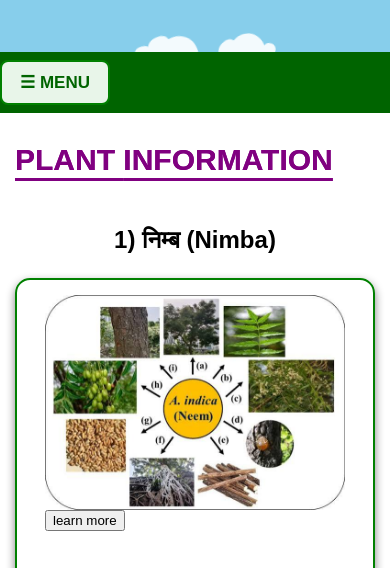
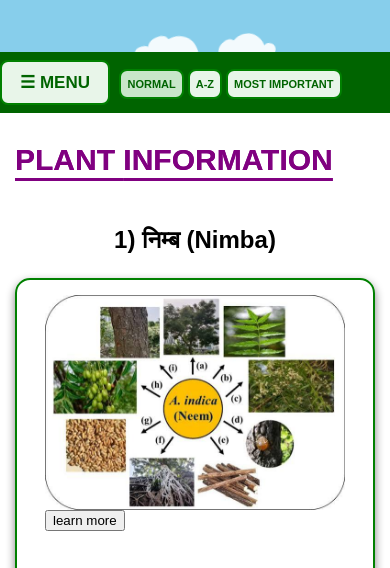
Before and after one commit to Krishna692006/herbal-plant-explorer, a plain HTML site: page index.html in a window 390 px wide. Shown: the part 197-765 px from the top of the page. Drawn offline with Linux system fonts and the light colour scheme.

Commit message:
Update index.html

```diff
--- a/index.html
+++ b/index.html
@@ -113,6 +113,31 @@ h1 {
     font-weight: bold;
     cursor: pointer;
     margin: 0;
+}
+
+.arrangement-container {
+    display: inline-flex;
+    align-items: center;
+    gap: 6px;
+    margin-left: 8px;
+    vertical-align: middle;
+    flex-wrap: wrap;
+}
+
+.arrangement-button {
+    background: #e8f5e9;
+    color: darkgreen;
+    border: 2px solid green;
+    border-radius: 8px;
+    padding: 9px 10px;
+    font-size: 13px;
+    font-weight: bold;
+    cursor: pointer;
+}
+
+.arrangement-button:hover,
+.arrangement-button.active {
+    background: #c8e6c9;
 }
 
 .menu-list {
@@ -374,6 +399,17 @@ h3 {
         overflow-y: auto;
     }
 
+    .arrangement-container {
+        margin-left: 5px;
+        gap: 4px;
+        max-width: calc(100% - 95px);
+    }
+
+    .arrangement-button {
+        padding: 7px 6px;
+        font-size: 11px;
+    }
+
     .menu-list a {
         padding: 8px;
         font-size: 14px;
@@ -671,6 +707,42 @@ function showMedicine(groupId, medicineId) {
     }
 }
 
+
+
+function arrangePlants(type, button) {
+
+    let row = document.querySelector(".plants-row");
+    let plants = Array.from(row.querySelectorAll(".plant-section"));
+
+    if (type === "normal") {
+        plants.sort((a, b) =>
+            Number(a.dataset.normal) - Number(b.dataset.normal)
+        );
+    }
+
+    if (type === "alphabetical") {
+        plants.sort((a, b) =>
+            a.dataset.name.localeCompare(b.dataset.name)
+        );
+    }
+
+    if (type === "important") {
+        plants.sort((a, b) =>
+            Number(a.dataset.importance) - Number(b.dataset.importance)
+        );
+    }
+
+    plants.forEach(plant => row.appendChild(plant));
+
+    document.querySelectorAll(".arrangement-button").forEach(btn => {
+        btn.classList.remove("active");
+    });
+
+    if (button) {
+        button.classList.add("active");
+    }
+}
+
 </script>
 
 </head>
@@ -713,6 +785,12 @@ onclick="toggleSection('main-menu')">
 ☰ MENU
 </button>
 
+<div class="arrangement-container">
+<button class="arrangement-button active" onclick="arrangePlants('normal', this)">NORMAL</button>
+<button class="arrangement-button" onclick="arrangePlants('alphabetical', this)">A-Z</button>
+<button class="arrangement-button" onclick="arrangePlants('important', this)">MOST IMPORTANT</button>
+</div>
+
 <div id="main-menu" class="menu-list">
 
 <a href="#plant-information">
@@ -1131,7 +1209,7 @@ CONTACT
      1. NEEM
 ===================================================== -->
 
-<div class="plant-section">
+<div class="plant-section" data-normal="1" data-name="Nimba" data-importance="1">
 
 <h3 id="neem">
 1) निम्ब (Nimba)
@@ -1383,7 +1461,7 @@ External application is traditionally associated with local antimicrobial and so
      2. HARIDRA
 ===================================================== -->
 
-<div class="plant-section">
+<div class="plant-section" data-normal="2" data-name="Haridra" data-importance="2">
 
 <h3 id="haridra">
 2) हरिद्रा (Haridra)
@@ -1635,7 +1713,7 @@ Haridra is studied for antioxidant and anti-inflammatory activity, while traditi
      3. GUDUCHI
 ===================================================== -->
 
-<div class="plant-section">
+<div class="plant-section" data-normal="3" data-name="Guduchi" data-importance="3">
 
 <h3 id="guduchi">
 3) गुडूची (Guduchi)
@@ -1887,7 +1965,7 @@ Guduchi is studied for antioxidant and immune-system-related activity and has lo
      4. CHAKOTRA
 ===================================================== -->
 
-<div class="plant-section">
+<div class="plant-section" data-normal="4" data-name="Chakotra" data-importance="6">
 
 <h3 id="chakotra">
 4) चक्रोत (Chakotra)
@@ -2139,7 +2217,7 @@ Different plant parts provide vitamin C, flavonoids and other citrus phytochemic
      5. SADABAHAR
 ===================================================== -->
 
-<div class="plant-section">
+<div class="plant-section" data-normal="5" data-name="Sadabahar" data-importance="4">
 
 <h3 id="sadabahar">
 5) सदाबहार (Sadabahar)
@@ -2391,7 +2469,7 @@ The plant is particularly important because its alkaloids have demonstrated sign
      6. BANANA
 ===================================================== -->
 
-<div class="plant-section">
+<div class="plant-section" data-normal="6" data-name="Kadali" data-importance="5">
 
 <h3 id="banana">
 6) कदली (Kadali)
```
